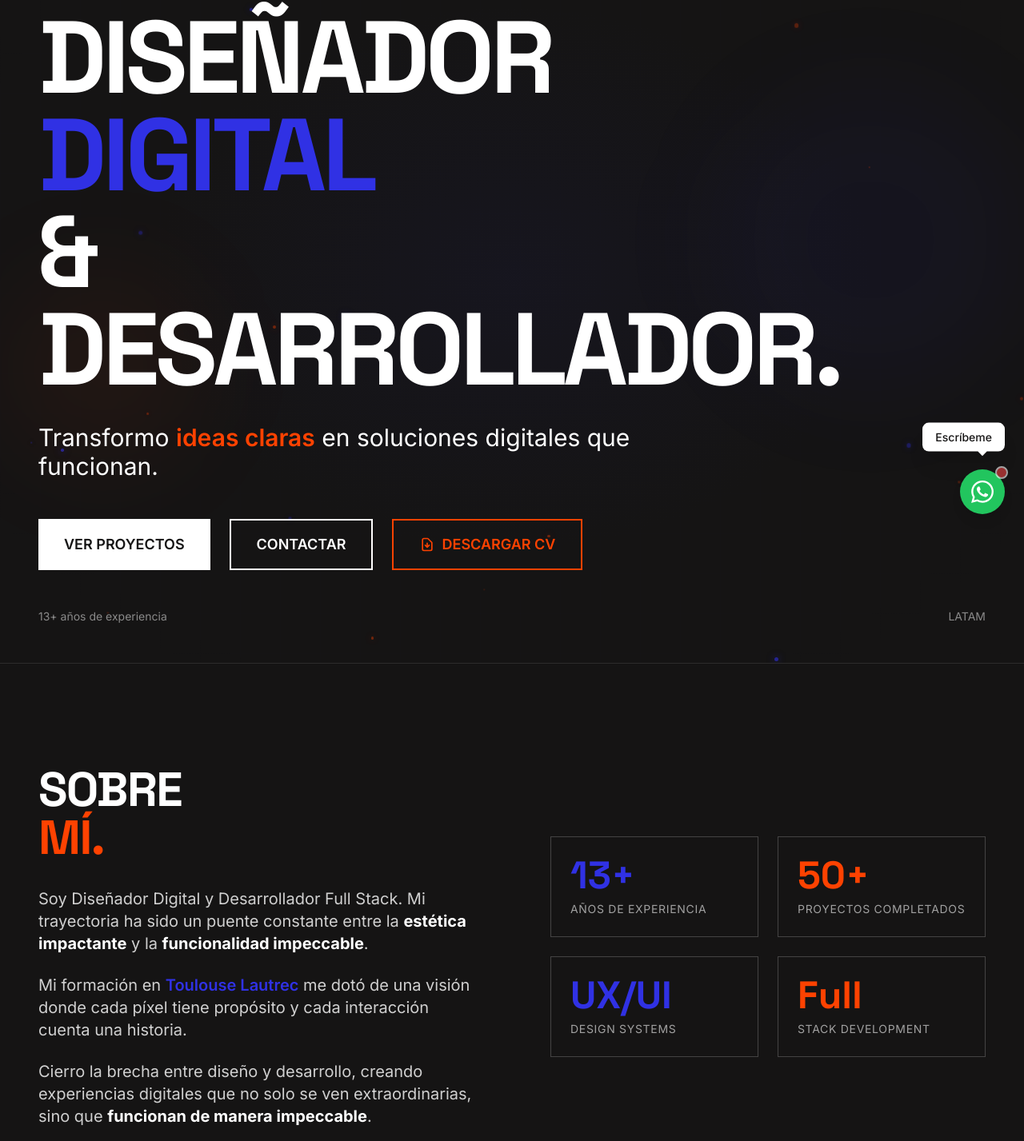
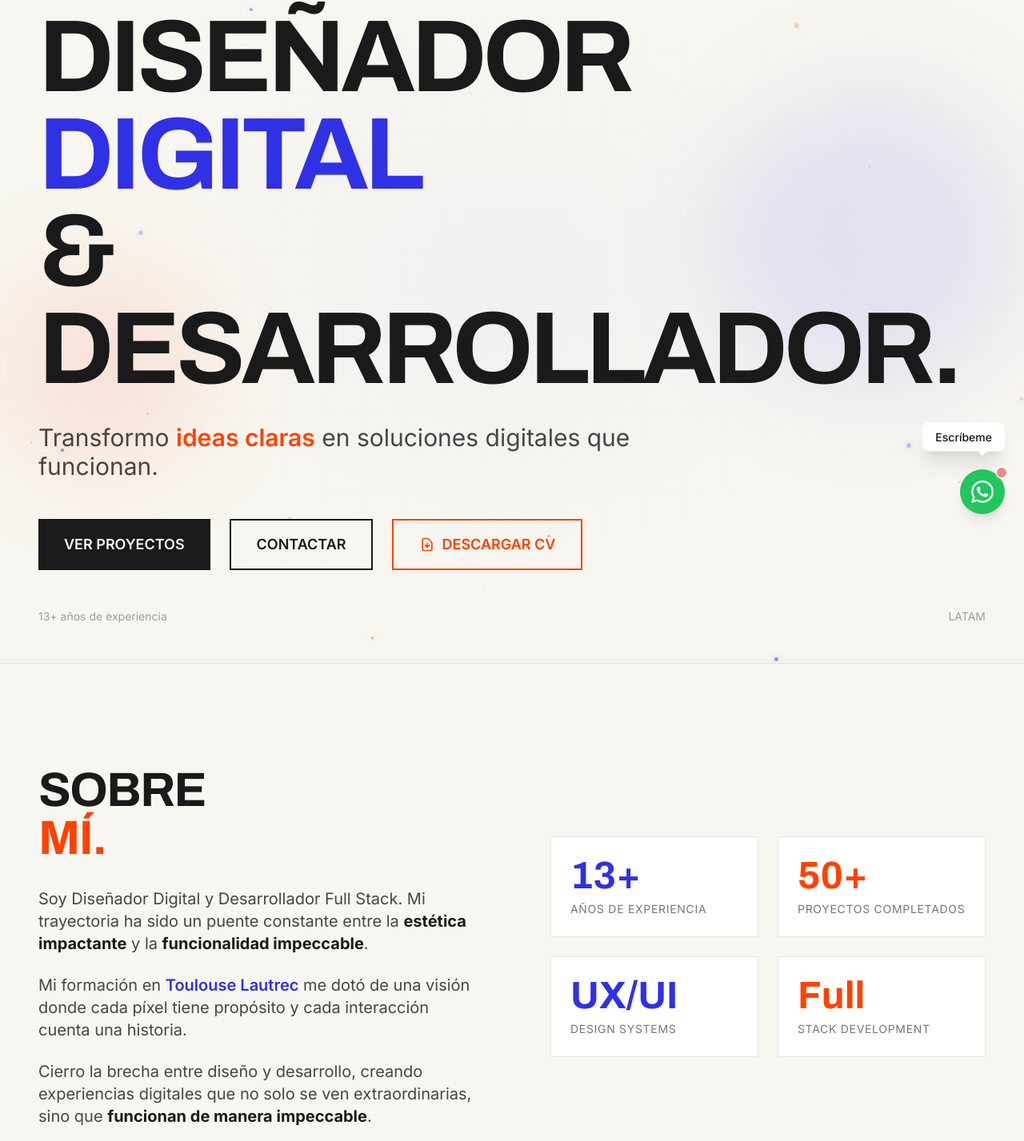
Before and after one commit to rubencunyas/portfolio, an Astro site: page / in a window 1280 px wide. Shown: the part 133-1560 px from the top of the page at 80% size. Built offline with nearby package versions, Linux system fonts and the light colour scheme; Astro itself is replaced by a stand-in of ours.

Commit message:
Refresh diseño: modo híbrido claro/oscuro + tipografía Archivo

```diff
--- a/src/components/About.astro
+++ b/src/components/About.astro
@@ -1,22 +1,22 @@
 ---
 ---
 
-<section id="about" class="py-24 lg:py-32 px-6 lg:px-12 border-b border-white/10 scroll-animate opacity-0 translate-y-8">
+<section id="about" class="py-24 lg:py-32 px-6 lg:px-12 border-b border-ink/10 scroll-animate opacity-0 translate-y-8">
   <div class="max-w-7xl mx-auto">
     <div class="grid lg:grid-cols-2 gap-12 lg:gap-24 items-center">
       <div>
         <header class="mb-8">
-          <h2 class="font-display font-bold text-4xl sm:text-5xl lg:text-6xl tracking-tight">
+          <h2 class="font-display font-bold text-4xl sm:text-5xl lg:text-6xl tracking-tight text-ink">
             SOBRE<br/>
             <span class="text-accent-orange">MÍ.</span>
           </h2>
         </header>
 
-        <div class="space-y-6 text-lg lg:text-xl text-white/80 leading-relaxed">
+        <div class="space-y-6 text-lg lg:text-xl text-ink/80 leading-relaxed">
           <p>
             Soy Diseñador Digital y Desarrollador Full Stack. Mi trayectoria ha sido un puente
-            constante entre la <strong class="text-white">estética impactante</strong> y la
-            <strong class="text-white">funcionalidad impeccable</strong>.
+            constante entre la <strong class="text-ink">estética impactante</strong> y la
+            <strong class="text-ink">funcionalidad impeccable</strong>.
           </p>
           <p>
             Mi formación en <span class="text-accent-blue font-semibold">Toulouse Lautrec</span>
@@ -24,27 +24,27 @@
           </p>
           <p>
             Cierro la brecha entre diseño y desarrollo, creando experiencias digitales que
-            no solo se ven extraordinarias, sino que <strong class="text-white">funcionan de manera impeccable</strong>.
+            no solo se ven extraordinarias, sino que <strong class="text-ink">funcionan de manera impeccable</strong>.
           </p>
         </div>
       </div>
 
       <div class="grid grid-cols-2 gap-4 sm:gap-6">
-        <article class="p-4 sm:p-6 border border-white/20 hover:border-accent-blue transition-colors duration-300">
+        <article class="p-4 sm:p-6 border border-ink/10 hover:border-accent-blue bg-white transition-colors duration-300">
           <span class="text-3xl sm:text-5xl font-bold text-accent-blue font-display">13+</span>
-          <p class="mt-1 sm:mt-2 text-[10px] sm:text-sm text-white/60 uppercase tracking-wider">Años de experiencia</p>
+          <p class="mt-1 sm:mt-2 text-[10px] sm:text-sm text-ink/60 uppercase tracking-wider">Años de experiencia</p>
         </article>
-        <article class="p-4 sm:p-6 border border-white/20 hover:border-accent-orange transition-colors duration-300">
+        <article class="p-4 sm:p-6 border border-ink/10 hover:border-accent-orange bg-white transition-colors duration-300">
           <span class="text-3xl sm:text-5xl font-bold text-accent-orange font-display">50+</span>
-          <p class="mt-1 sm:mt-2 text-[10px] sm:text-sm text-white/60 uppercase tracking-wider">Proyectos completados</p>
+          <p class="mt-1 sm:mt-2 text-[10px] sm:text-sm text-ink/60 uppercase tracking-wider">Proyectos completados</p>
         </article>
-        <article class="p-4 sm:p-6 border border-white/20 hover:border-accent-blue transition-colors duration-300">
+        <article class="p-4 sm:p-6 border border-ink/10 hover:border-accent-blue bg-white transition-colors duration-300">
           <span class="text-3xl sm:text-5xl font-bold text-accent-blue font-display">UX/UI</span>
-          <p class="mt-1 sm:mt-2 text-[10px] sm:text-sm text-white/60 uppercase tracking-wider">Design Systems</p>
+          <p class="mt-1 sm:mt-2 text-[10px] sm:text-sm text-ink/60 uppercase tracking-wider">Design Systems</p>
         </article>
-        <article class="p-4 sm:p-6 border border-white/20 hover:border-accent-orange transition-colors duration-300">
+        <article class="p-4 sm:p-6 border border-ink/10 hover:border-accent-orange bg-white transition-colors duration-300">
           <span class="text-3xl sm:text-5xl font-bold text-accent-orange font-display">Full</span>
-          <p class="mt-1 sm:mt-2 text-[10px] sm:text-sm text-white/60 uppercase tracking-wider">Stack Development</p>
+          <p class="mt-1 sm:mt-2 text-[10px] sm:text-sm text-ink/60 uppercase tracking-wider">Stack Development</p>
         </article>
       </div>
     </div>
--- a/src/components/Hero.astro
+++ b/src/components/Hero.astro
@@ -1,10 +1,10 @@
 ---
 ---
 
-<section class="relative min-h-screen flex flex-col justify-center px-6 py-12 lg:px-12 border-b border-white/10 overflow-hidden scroll-animate visible">
-  <div class="absolute inset-0 bg-[radial-gradient(ellipse_at_center,_var(--tw-gradient-stops))] from-accent-blue/5 via-dark to-dark"></div>
+<section class="relative min-h-screen flex flex-col justify-center px-6 py-12 lg:px-12 border-b border-ink/10 overflow-hidden scroll-animate visible">
+  <div class="absolute inset-0 bg-[radial-gradient(ellipse_at_center,_var(--tw-gradient-stops))] from-accent-blue/[0.03] via-light to-light"></div>
 
-  <div class="absolute inset-0 opacity-30">
+  <div class="absolute inset-0 opacity-20">
     <div class="grid-bg"></div>
   </div>
 
@@ -19,8 +19,8 @@
     </div>
   </div>
 
-  <div class="absolute top-1/4 right-0 w-96 h-96 bg-accent-blue/5 rounded-full blur-3xl"></div>
-  <div class="absolute bottom-1/4 left-0 w-64 h-64 bg-accent-orange/5 rounded-full blur-3xl"></div>
+  <div class="absolute top-1/4 right-0 w-96 h-96 bg-accent-blue/10 rounded-full blur-3xl"></div>
+  <div class="absolute bottom-1/4 left-0 w-64 h-64 bg-accent-orange/10 rounded-full blur-3xl"></div>
 
   <header class="relative z-10 mb-8 flex items-center gap-4">
     <img src="/logo.svg" alt="Rubén Cunyas" class="w-12 h-12 sm:w-16 sm:h-16" />
@@ -28,28 +28,28 @@
   </header>
 
   <div class="relative z-10 max-w-7xl mx-auto w-full">
-    <h1 class="font-display font-bold text-5xl sm:text-7xl lg:text-9xl tracking-tight leading-none mb-8">
+    <h1 class="font-display font-bold text-5xl sm:text-7xl lg:text-9xl tracking-tight leading-none mb-8 text-ink">
       <span class="block">DISEÑADOR</span>
       <span class="block text-accent-blue">DIGITAL</span>
       <span class="block">&</span>
       <span class="block">DESARROLLADOR.</span>
     </h1>
 
-    <p class="text-xl sm:text-2xl lg:text-3xl font-light max-w-3xl leading-relaxed mb-12">
+    <p class="text-xl sm:text-2xl lg:text-3xl font-light max-w-3xl leading-relaxed mb-12 text-ink/80">
       Transformo <span class="text-accent-orange font-semibold">ideas claras</span> en soluciones digitales que funcionan.
     </p>
 
     <div class="flex flex-col sm:flex-row gap-6">
       <a
         href="#projects"
-        class="inline-flex items-center justify-center px-8 py-4 bg-white text-dark font-semibold text-lg hover:bg-accent-blue transition-colors duration-300"
+        class="inline-flex items-center justify-center px-8 py-4 bg-ink text-light font-semibold text-lg hover:bg-accent-blue transition-colors duration-300"
         aria-label="Ver proyectos"
       >
         VER PROYECTOS
       </a>
       <a
         href="#contact"
-        class="inline-flex items-center justify-center px-8 py-4 border-2 border-white font-semibold text-lg hover:bg-white hover:text-dark transition-colors duration-300"
+        class="inline-flex items-center justify-center px-8 py-4 border-2 border-ink text-ink font-semibold text-lg hover:bg-ink hover:text-light transition-colors duration-300"
         aria-label="Contactar"
       >
         CONTACTAR
@@ -57,7 +57,7 @@
       <a
         href="/cv.pdf"
         download
-        class="inline-flex items-center justify-center gap-2 px-8 py-4 border-2 border-accent-orange text-accent-orange font-semibold text-lg hover:bg-accent-orange hover:text-dark transition-colors duration-300"
+        class="inline-flex items-center justify-center gap-2 px-8 py-4 border-2 border-accent-orange text-accent-orange font-semibold text-lg hover:bg-accent-orange hover:text-light transition-colors duration-300"
         aria-label="Descargar CV"
       >
         <svg class="w-5 h-5" fill="none" viewBox="0 0 24 24" stroke="currentColor">
@@ -68,7 +68,7 @@
     </div>
   </div>
 
-  <div class="relative z-10 mt-auto pt-12 flex items-center justify-between text-sm text-white/50">
+  <div class="relative z-10 mt-auto pt-12 flex items-center justify-between text-sm text-ink/40">
     <span>13+ años de experiencia</span>
     <span>LATAM</span>
   </div>
@@ -79,8 +79,8 @@
     position: absolute;
     inset: 0;
     background-image:
-      linear-gradient(rgba(48, 49, 228, 0.03) 1px, transparent 1px),
-      linear-gradient(90deg, rgba(48, 49, 228, 0.03) 1px, transparent 1px);
+      linear-gradient(rgba(26, 26, 26, 0.04) 1px, transparent 1px),
+      linear-gradient(90deg, rgba(26, 26, 26, 0.04) 1px, transparent 1px);
     background-size: 50px 50px;
     mask-image: radial-gradient(ellipse 80% 80% at 50% 50%, black 40%, transparent 100%);
   }
@@ -97,16 +97,16 @@
     top: var(--y);
     width: var(--size);
     height: var(--size);
-    background: rgba(48, 49, 228, 0.6);
+    background: rgba(48, 49, 228, 0.5);
     border-radius: 50%;
     animation: float 6s ease-in-out infinite;
     animation-delay: var(--delay);
-    box-shadow: 0 0 10px rgba(48, 49, 228, 0.5);
+    box-shadow: 0 0 10px rgba(48, 49, 228, 0.3);
   }
 
   .particle:nth-child(even) {
-    background: rgba(254, 66, 1, 0.4);
-    box-shadow: 0 0 10px rgba(254, 66, 1, 0.3);
+    background: rgba(254, 66, 1, 0.35);
+    box-shadow: 0 0 10px rgba(254, 66, 1, 0.2);
   }
 
   @keyframes float {
--- a/src/components/Projects.astro
+++ b/src/components/Projects.astro
@@ -12,7 +12,7 @@ const categories = [
 ];
 ---
 
-<section id="projects" class="py-24 lg:py-32 px-6 lg:px-12 border-b border-white/10 scroll-animate opacity-0 translate-y-8">
+<section id="projects" class="py-24 lg:py-32 px-6 lg:px-12 border-b border-white/10 bg-dark text-white scroll-animate opacity-0 translate-y-8">
   <div class="max-w-7xl mx-auto">
     <header class="mb-12">
       <h2 class="font-display font-bold text-4xl sm:text-5xl lg:text-6xl tracking-tight">
--- a/src/components/Services.astro
+++ b/src/components/Services.astro
@@ -21,7 +21,7 @@ const services = [
 ];
 ---
 
-<section id="services" class="py-24 lg:py-32 px-6 lg:px-12 border-b border-white/10 bg-dark scroll-animate opacity-0 translate-y-8">
+<section id="services" class="py-24 lg:py-32 px-6 lg:px-12 border-b border-white/10 bg-dark text-white scroll-animate opacity-0 translate-y-8">
   <div class="max-w-7xl mx-auto">
     <header class="mb-16">
       <h2 class="font-display font-bold text-4xl sm:text-5xl lg:text-6xl tracking-tight text-white">
--- a/src/layouts/Layout.astro
+++ b/src/layouts/Layout.astro
@@ -22,7 +22,7 @@ const authorJob = "Diseñador Digital & Desarrollador Full Stack";
     <meta name="author" content={authorName} />
     <meta name="robots" content="index, follow" />
     <meta name="keywords" content="diseñador digital, desarrollador full stack, UX/UI, branding, desarrollo web, Perú, Lima, diseño digital, freelancer" />
-    <meta name="theme-color" content="#151414" />
+    <meta name="theme-color" content="#F8F6F0" />
     <meta name="generator" content={Astro.generator} />
 
     <link rel="canonical" href={siteUrl} />
@@ -31,7 +31,7 @@ const authorJob = "Diseñador Digital & Desarrollador Full Stack";
 
     <link rel="preconnect" href="https://fonts.googleapis.com" />
     <link rel="preconnect" href="https://fonts.gstatic.com" crossorigin />
-    <link href="https://fonts.googleapis.com/css2?family=Inter:wght@400;500;600;700&family=Space+Grotesk:wght@500;700&display=swap" rel="stylesheet" />
+    <link href="https://fonts.googleapis.com/css2?family=Archivo:ital,wght@0,500;0,700;1,500;1,700&family=Inter:wght@400;500;600;700&display=swap" rel="stylesheet" />
 
     <meta property="og:type" content="website" />
     <meta property="og:url" content={siteUrl} />
@@ -109,7 +109,7 @@ const authorJob = "Diseñador Digital & Desarrollador Full Stack";
       document.addEventListener('astro:after-swap', initScrollAnimations);
     </script>
   </head>
-  <body class="bg-dark text-white font-sans antialiased">
+  <body class="bg-light text-ink font-sans antialiased">
     <slot />
     <WhatsApp />
   </body>
--- a/src/pages/projects/[slug].astro
+++ b/src/pages/projects/[slug].astro
@@ -15,7 +15,7 @@ const { Content } = await project.render();
 ---
 
 <Layout title={`${project.data.title} | Portfolio`}>
-  <main class="min-h-screen">
+  <main class="min-h-screen bg-dark text-white">
     <header class={`relative py-24 lg:py-32 px-6 lg:px-12 border-b border-white/10 ${
       project.data.accent === 'orange' ? 'bg-dark' : 'bg-dark'
     }`}>
--- a/src/styles/global.css
+++ b/src/styles/global.css
@@ -8,11 +8,11 @@
   }
 
   body {
-    @apply bg-dark text-white font-sans antialiased;
+    @apply bg-light text-ink font-sans antialiased;
   }
 
   ::selection {
-    @apply bg-accent-blue text-dark;
+    @apply bg-accent-blue text-white;
   }
 
   :focus-visible {
--- a/tailwind.config.mjs
+++ b/tailwind.config.mjs
@@ -5,6 +5,8 @@ export default {
     extend: {
       colors: {
         dark: '#151414',
+        light: '#F8F6F0',
+        ink: '#1A1A1A',
         accent: {
           blue: '#3031E4',
           orange: '#FE4201'
@@ -12,7 +14,7 @@ export default {
       },
       fontFamily: {
         sans: ['Inter', 'system-ui', 'sans-serif'],
-        display: ['Space Grotesk', 'Inter', 'system-ui', 'sans-serif']
+        display: ['Archivo', 'Archivo SemiExpanded', 'system-ui', 'sans-serif']
       },
       fontSize: {
         '7xl': ['4.5rem', { lineHeight: '1', letterSpacing: '-0.02em' }],
```
Also changed, not shown: src/components/Brands.astro (+4 -4 lines).
